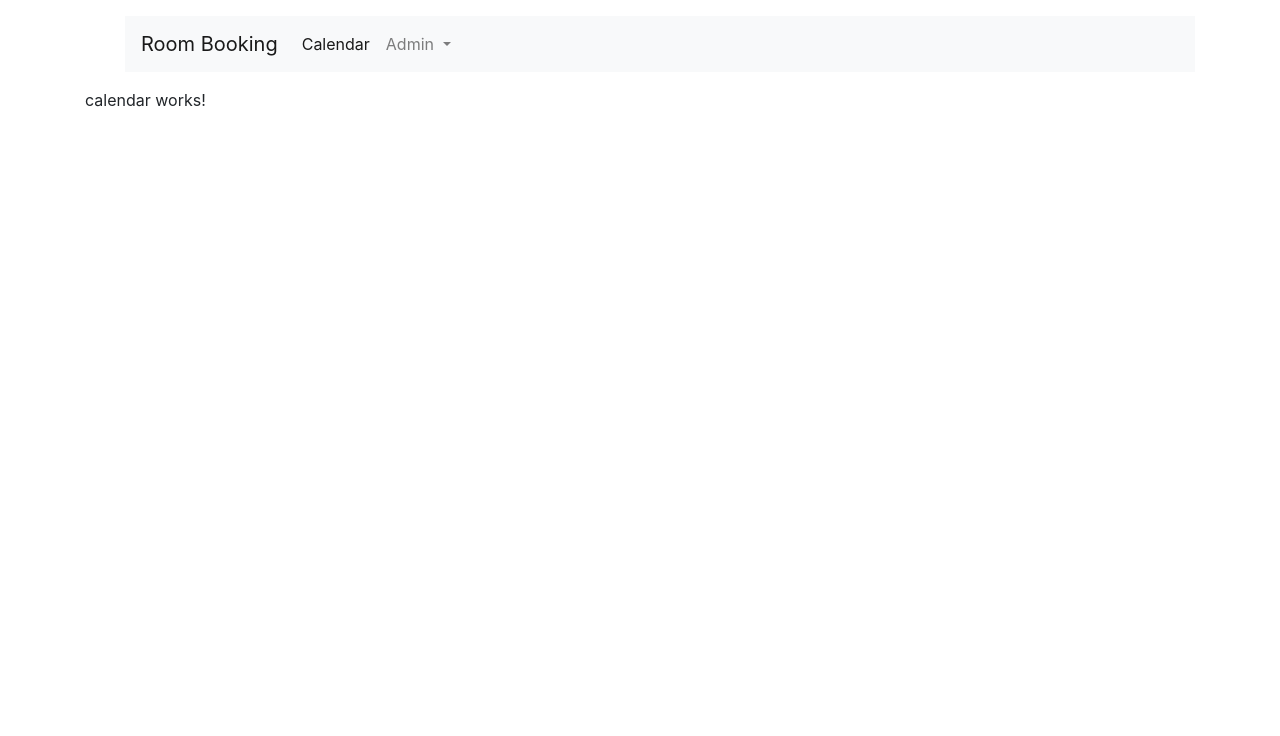
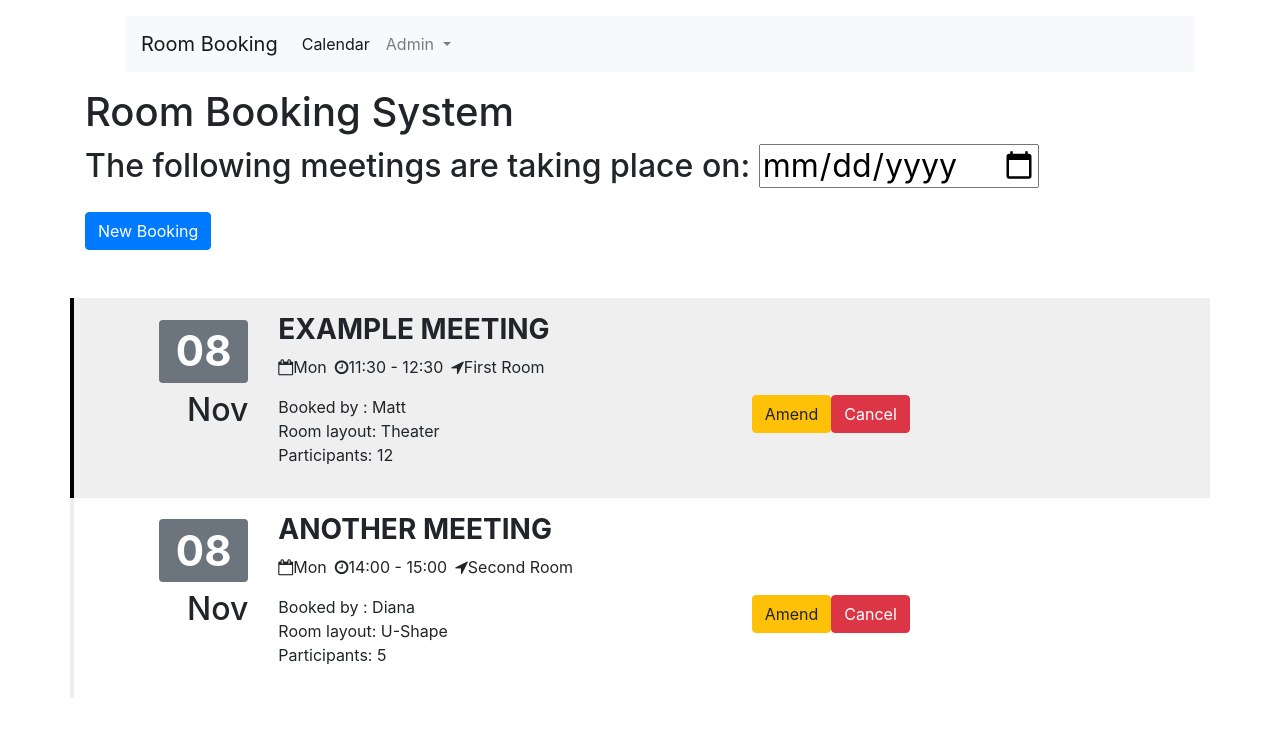
Before and after one commit to foxlovecat1989/RoomBookingClientV2, an Angular app: page / in a window 1280 px wide. Shown: the top 736 px of the page. Built offline with nearby package versions, Linux system fonts and the light colour scheme.

Commit message:
implements calendar component

```diff
--- a/src/app/calendar/calendar.component.html
+++ b/src/app/calendar/calendar.component.html
@@ -1 +1,31 @@
-<p>calendar works!</p>
+
+<h1>Room Booking System</h1>
+<h2>The following meetings are taking place on: <input type="date"/></h2>
+<a class="btn btn-primary mt-3 mb-5">New Booking</a>
+<!-- only show this h3 if there are no bookings! -->
+<h3 class="mt-5" *ngIf="bookings.length === 0">There are no meetings currently scheduled for this date.</h3>
+<div class="row row-striped" *ngFor="let booking of bookings"> <!-- repeat this div for each booking -->
+  <div class="col-2 text-right">
+    <h1 class="display-4"><span class="badge badge-secondary">{{ booking.getDateAsDate() | date:'dd'}}</span></h1>
+    <h2>{{ booking.getDateAsDate() | date:'MMM'}}</h2>
+  </div>
+  <div class="col-10">
+    <h3 class="text-uppercase"><strong>{{ booking.title }}</strong></h3>
+    <ul class="list-inline">
+      <li class="list-inline-item"><i class="fa fa-calendar-o" aria-hidden="true"></i>{{ booking.getDateAsDate() | date:'EEE'}}</li>
+      <li class="list-inline-item"><i class="fa fa-clock-o" aria-hidden="true"></i>{{ booking.startTime }} - {{ booking.endTime }}</li>
+      <li class="list-inline-item"><i class="fa fa-location-arrow" aria-hidden="true"></i>{{ booking. room.name }}</li>
+    </ul>
+    <div class="row">
+      <div class="col-6">
+        <p class="mb-0">Booked by : {{ booking.user.name }}</p>
+        <p class="mb-0">Room layout: {{ booking.layout }}</p>
+        <p>Participants: {{ booking.participants }}</p>
+      </div>
+      <div class="col-6">
+        <a class="btn btn-warning">Amend</a>
+        <a class="btn btn-danger">Cancel</a>
+      </div>
+    </div>
+  </div>
+</div>
--- a/src/app/calendar/calendar.component.ts
+++ b/src/app/calendar/calendar.component.ts
@@ -1,4 +1,6 @@
 import { Component, OnInit } from '@angular/core';
+import { DataService } from '../data.service';
+import { Booking } from '../model/Booking';
 
 @Component({
   selector: 'app-calendar',
@@ -7,9 +9,18 @@ import { Component, OnInit } from '@angular/core';
 })
 export class CalendarComponent implements OnInit {
 
-  constructor() { }
+  bookings!: Array<Booking>;
+
+  constructor(private dataService: DataService) { }
 
   ngOnInit(): void {
+    this.subscribeBookings();
   }
 
+
+  private subscribeBookings() {
+    this.dataService.getBookings().subscribe(
+      bookings => this.bookings = bookings
+    );
+  }
 }
--- a/src/app/data.service.ts
+++ b/src/app/data.service.ts
@@ -1,5 +1,7 @@
+import { formatDate } from '@angular/common';
 import { Injectable } from '@angular/core';
 import { Observable, of } from 'rxjs';
+import { Booking } from './model/Booking';
 import { Layout, LayoutCapacity, Room } from './model/Room';
 import { User } from './model/User';
 
@@ -9,10 +11,38 @@ import { User } from './model/User';
 export class DataService {
   private rooms = new Array<Room>();
   private users = new Array<User>();
+  private bookings = new Array<Booking>();
 
   constructor() {
     this.generateDummyRooms();
     this.generateDummyUsers();
+    this.generateDummyBookings();
+  }
+
+  private generateDummyBookings() {
+    this.bookings = new Array<Booking>();
+    const booking1 = new Booking();
+    booking1.id = 1;
+    booking1.room = this.getRoom(1);
+    booking1.user = this.getUser(1);
+    booking1.layout = Layout.THEATER;
+    booking1.title = 'Example meeting';
+    booking1.date = formatDate(new Date(), 'yyyy-MM-dd', 'en-GB');
+    booking1.startTime = '11:30';
+    booking1.endTime = '12:30';
+    booking1.participants = 12;
+    const booking2 = new Booking();
+    booking2.id = 2;
+    booking2.room = this.getRoom(2);;
+    booking2.user = this.getUser(2);
+    booking2.layout = Layout.USHAPE;
+    booking2.title = 'Another meeting';
+    booking2.date = formatDate(new Date(), 'yyyy-MM-dd', 'en-GB');
+    booking2.startTime = '14:00';
+    booking2.endTime = '15:00';
+    booking2.participants = 5;
+    this.bookings.push(booking1);
+    this.bookings.push(booking2);
   }
 
   private generateDummyUsers() {
@@ -56,6 +86,10 @@ export class DataService {
     this.rooms.push(room2);
   }
 
+  private getRoom(id: number): Room{
+    return this.rooms.find(room => room.id === id)!;
+  }
+
   getRooms():Observable<Array<Room>>{
 
     return of(this.rooms);
@@ -89,7 +123,9 @@ export class DataService {
     return of(null);
   }
 
-
+  private getUser(id: number) : User{
+    return this.users.find(user => user.id === id)!;
+  }
 
   getUsers(): Observable<Array<User>>{
 
@@ -130,4 +166,8 @@ export class DataService {
     return key in obj;
   }
 
+  getBookings() : Observable<Array<Booking>>{
+    return of(this.bookings);
+  }
+
 }
--- /dev/null
+++ b/src/app/model/Booking.ts
@@ -0,0 +1,20 @@
+import { Layout, Room } from "./Room";
+import { User } from "./User";
+
+export class Booking {
+
+  id!: number;
+  room!: Room;
+  user!: User;
+  layout!: Layout;
+  title!: string;
+  date!: string;
+  startTime!: string;
+  endTime!: string;
+  participants!: number;
+
+  getDateAsDate() : Date{
+    return new Date(this.date);
+  }
+
+}
```
